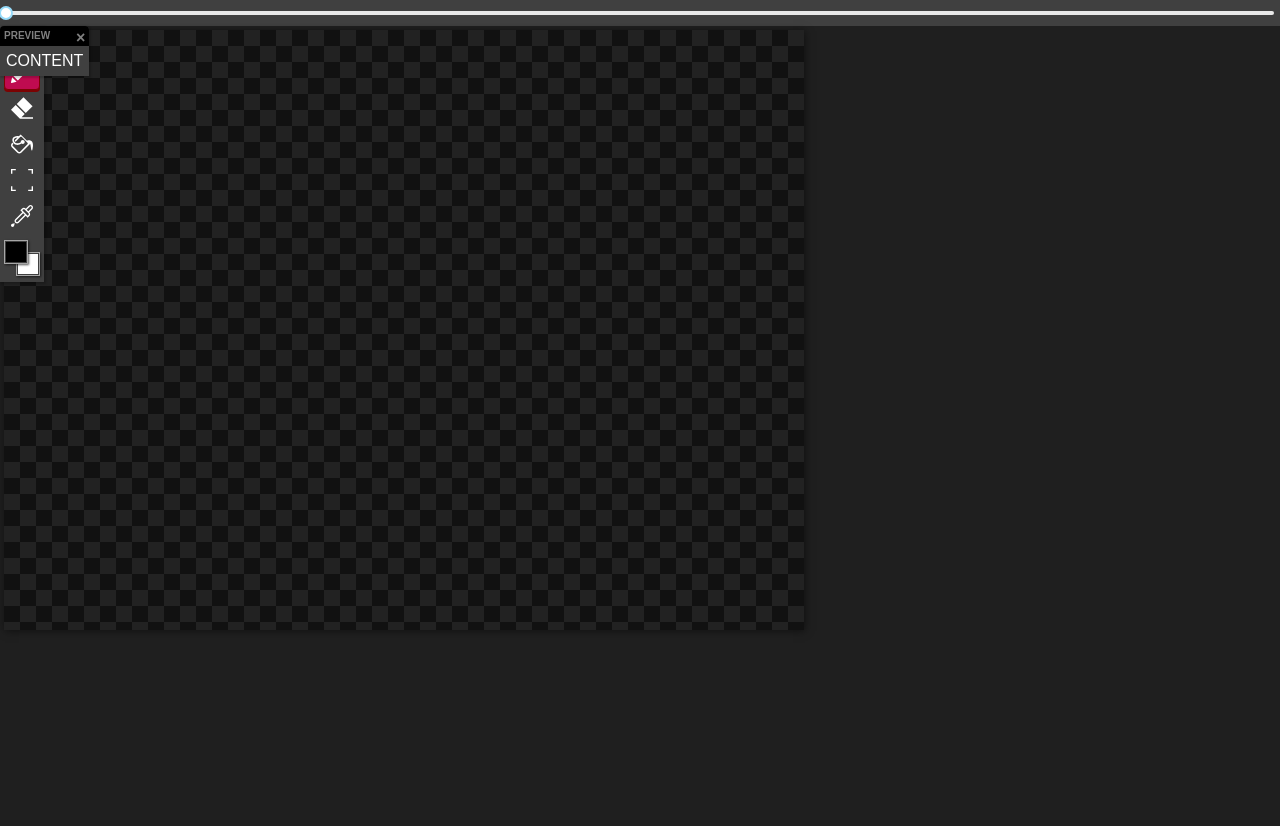
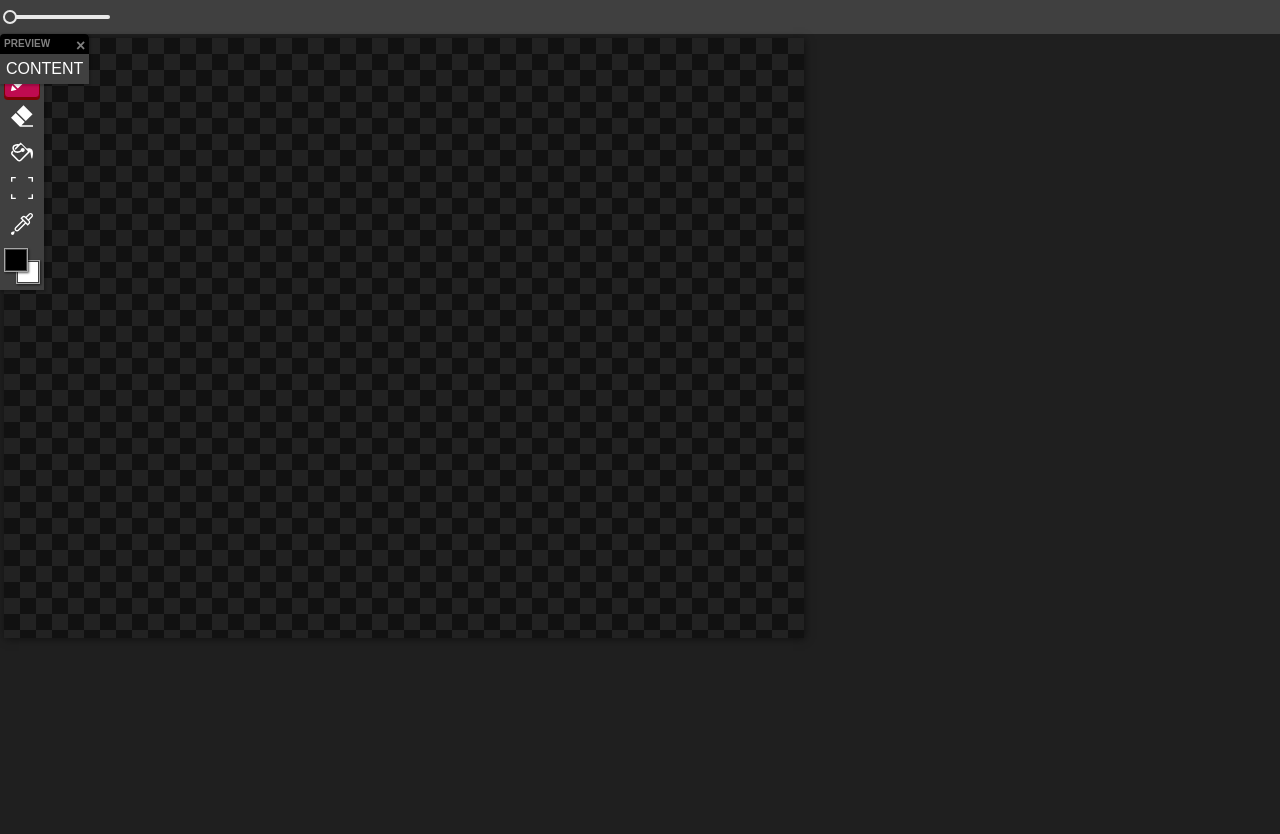
Before and after one commit to yuanworks/pixelly, a React (Create React App) app: page / in a window 1280 px wide. Built offline with nearby package versions, Linux system fonts and the light colour scheme.

Commit message:
rc-slider styling

```diff
--- a/src/components/layout/MainToolbar.css
+++ b/src/components/layout/MainToolbar.css
@@ -1,4 +1,4 @@
 .MainToolbar {
   background-color: #404040;
-  padding: 6px;
+  padding: 10px;
 }
--- a/src/components/layout/MainToolbar.js
+++ b/src/components/layout/MainToolbar.js
@@ -3,11 +3,17 @@ import './MainToolbar.css';
 import Slider from 'rc-slider/lib/Slider';
 import 'rc-slider/assets/index.css';
 
+function log(value) {
+  console.log(value);
+}
+
 class MainToolbar extends Component {
   render() {
     return (
       <div className="MainToolbar">
-        <Slider min={1} />
+        <div style={{width: 100}}>
+          <Slider min={1} max={20} defaultValue={1} onAfterChange={log} handleStyle={{backgroundColor: '#404040', borderColor: '#e9e9e9'}} dotStyle={{color: '#fff'}} />
+        </div>
       </div>
     )
   }
```
